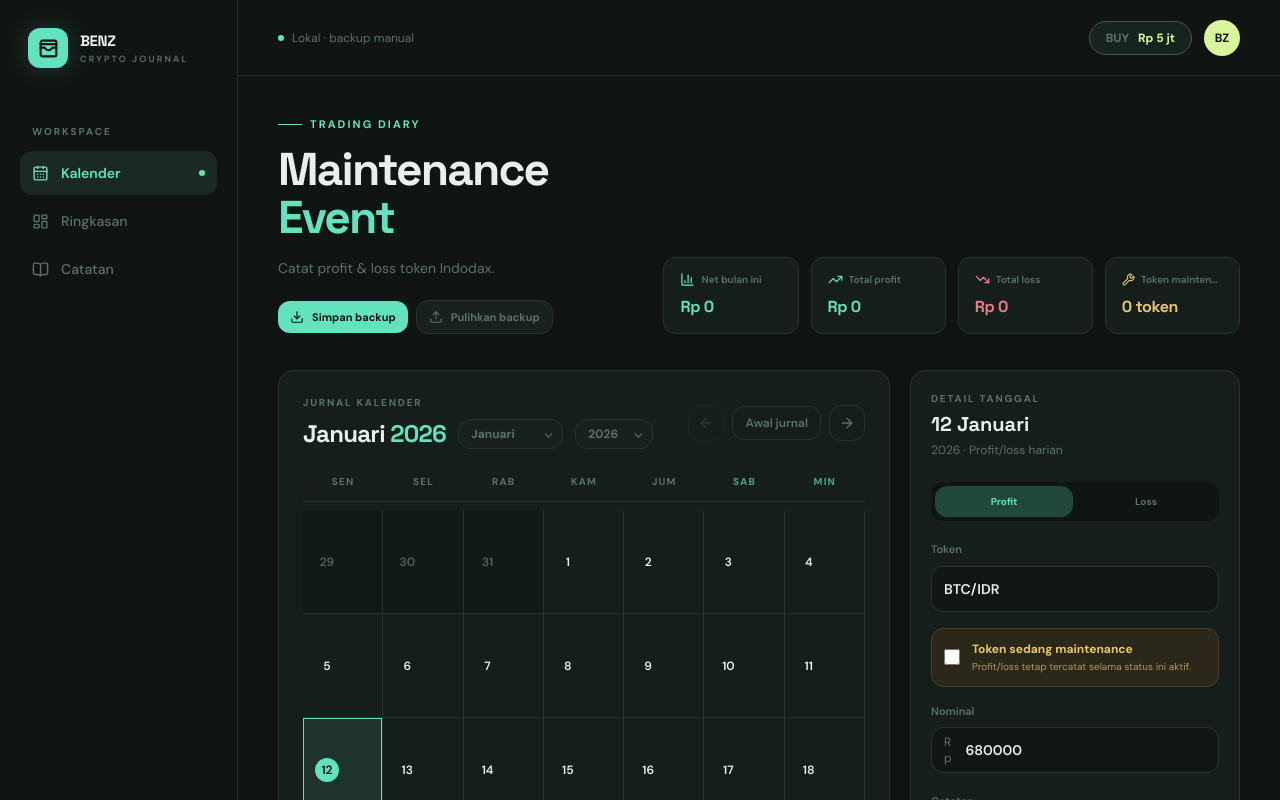
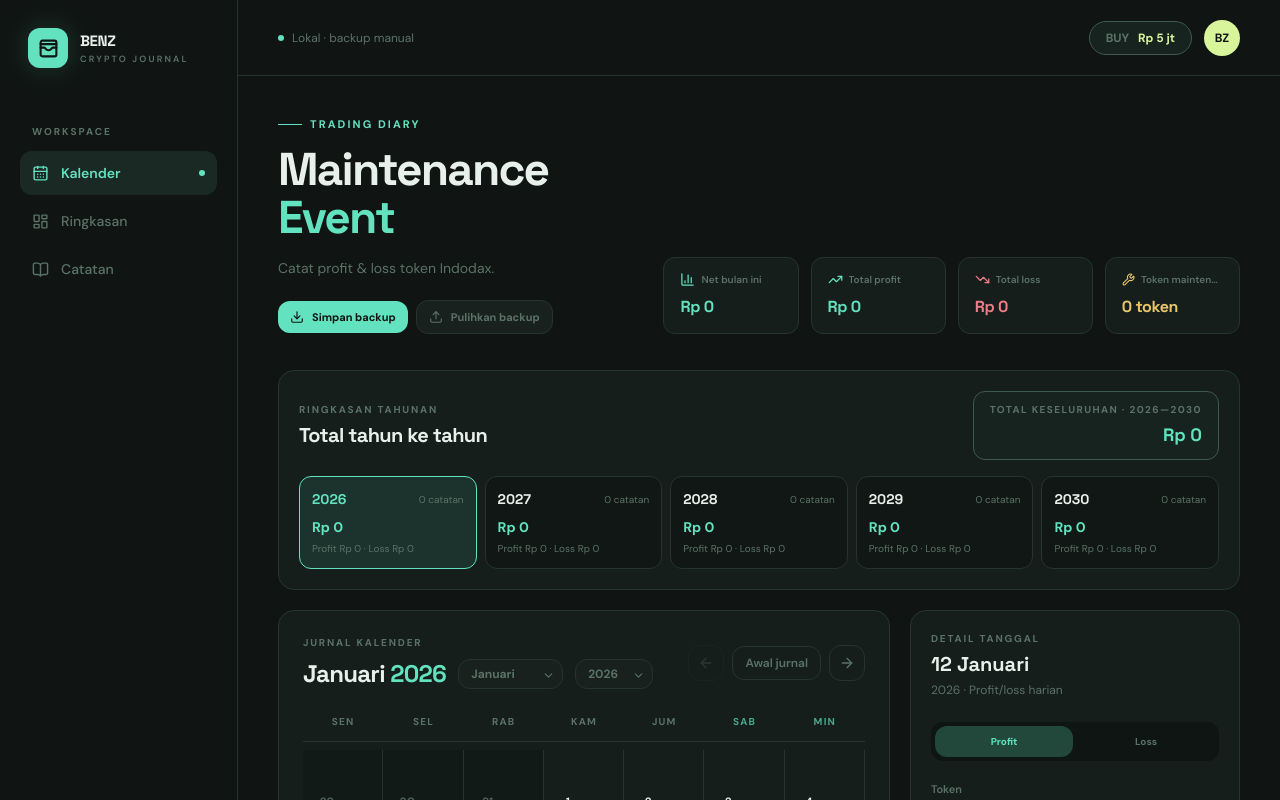
Before and after one commit to Badc0des/mthis, a React (Vite) app: page / in a window 1280 px wide. Shown: the top 800 px of the page. Built offline with nearby package versions, Linux system fonts and the light colour scheme.

Commit message:
Add year-over-year journal summary totals

```diff
--- a/client/pages/Index.tsx
+++ b/client/pages/Index.tsx
@@ -70,8 +70,8 @@ function formatRupiah(value: number, withSign = false) {
   return `${sign}Rp ${Math.abs(value).toLocaleString("id-ID")}`;
 }
 
-function formatShortRupiah(value: number) {
-  const sign = value > 0 ? "+" : value < 0 ? "−" : "";
+function formatShortRupiah(value: number, withSign = true) {
+  const sign = withSign ? (value > 0 ? "+" : value < 0 ? "−" : "") : "";
   const absolute = Math.abs(value);
   if (absolute >= 1000000) return `${sign}Rp ${(absolute / 1000000).toFixed(1).replace(".0", "")} jt`;
   if (absolute >= 1000) return `${sign}Rp ${Math.round(absolute / 1000)} rb`;
@@ -166,7 +166,13 @@ export default function Index() {
   const monthlyLoss = monthlyEntries.reduce((sum, [, entry]) => sum + (entry.type === "loss" ? Math.abs(entry.amount) : 0), 0);
   const monthlyNet = monthlyProfit - monthlyLoss;
   const maintenanceCount = monthlyEntries.filter(([, entry]) => entry.maintenance).length;
-  const yearlyNet = Object.values(entries).reduce((sum, entry) => sum + entry.amount, 0);
+  const annualStats = useMemo(() => YEARS.map((item) => {
+    const records = Object.entries(entries).filter(([key]) => key.startsWith(`${item}-`));
+    const profit = records.reduce((sum, [, entry]) => sum + (entry.type === "profit" ? entry.amount : 0), 0);
+    const loss = records.reduce((sum, [, entry]) => sum + (entry.type === "loss" ? Math.abs(entry.amount) : 0), 0);
+    return { year: item, profit, loss, net: profit - loss, count: records.length };
+  }), [entries]);
+  const yearlyNet = annualStats.reduce((sum, item) => sum + item.net, 0);
 
   function selectDate(key: string) {
     setSelectedDate(key);
@@ -373,6 +379,26 @@ export default function Index() {
               </div>
             </div>
 
+            <section className="mb-5 rounded-2xl border border-line bg-panel p-4 sm:p-5">
+              <div className="mb-4 flex flex-col justify-between gap-3 sm:flex-row sm:items-center">
+                <div>
+                  <p className="text-[10px] font-bold uppercase tracking-[0.18em] text-muted">Ringkasan tahunan</p>
+                  <h2 className="mt-1 font-display text-xl font-bold tracking-[-0.03em]">Total tahun ke tahun</h2>
+                </div>
+                <div className="rounded-xl border border-[#3e594d] bg-[#17231f] px-4 py-2.5 sm:text-right">
+                  <p className="text-[10px] font-bold uppercase tracking-[0.14em] text-muted">Total keseluruhan · 2026—2030</p>
+                  <p className={`mt-1 font-display text-lg font-bold ${yearlyNet >= 0 ? "text-mint" : "text-coral"}`}>{formatShortRupiah(yearlyNet)}</p>
+                </div>
+              </div>
+              <div className="grid grid-cols-2 gap-2 sm:grid-cols-5">
+                {annualStats.map((item) => <button key={item.year} onClick={() => { setYear(item.year); selectDate(dateKey(item.year, month, 1)); }} className={`rounded-xl border px-3 py-3 text-left transition ${year === item.year ? "border-mint bg-[#1b332c]" : "border-line bg-[#101714] hover:border-[#4b6759]"}`}>
+                  <div className="flex items-center justify-between"><span className={`font-display text-sm font-bold ${year === item.year ? "text-mint" : "text-cloud"}`}>{item.year}</span><span className="text-[10px] text-muted">{item.count} catatan</span></div>
+                  <p className={`mt-2 truncate text-sm font-bold ${item.net >= 0 ? "text-mint" : "text-coral"}`}>{formatShortRupiah(item.net)}</p>
+                  <p className="mt-1 text-[10px] text-muted">Profit {formatShortRupiah(item.profit)} · Loss {formatShortRupiah(item.loss, false)}</p>
+                </button>)}
+              </div>
+            </section>
+
             <div className="grid gap-5 xl:grid-cols-[minmax(0,1fr)_330px]">
               <div className="rounded-2xl border border-line bg-panel p-4 sm:p-6">
                 <div className="mb-6 flex flex-wrap items-center justify-between gap-4">
```
